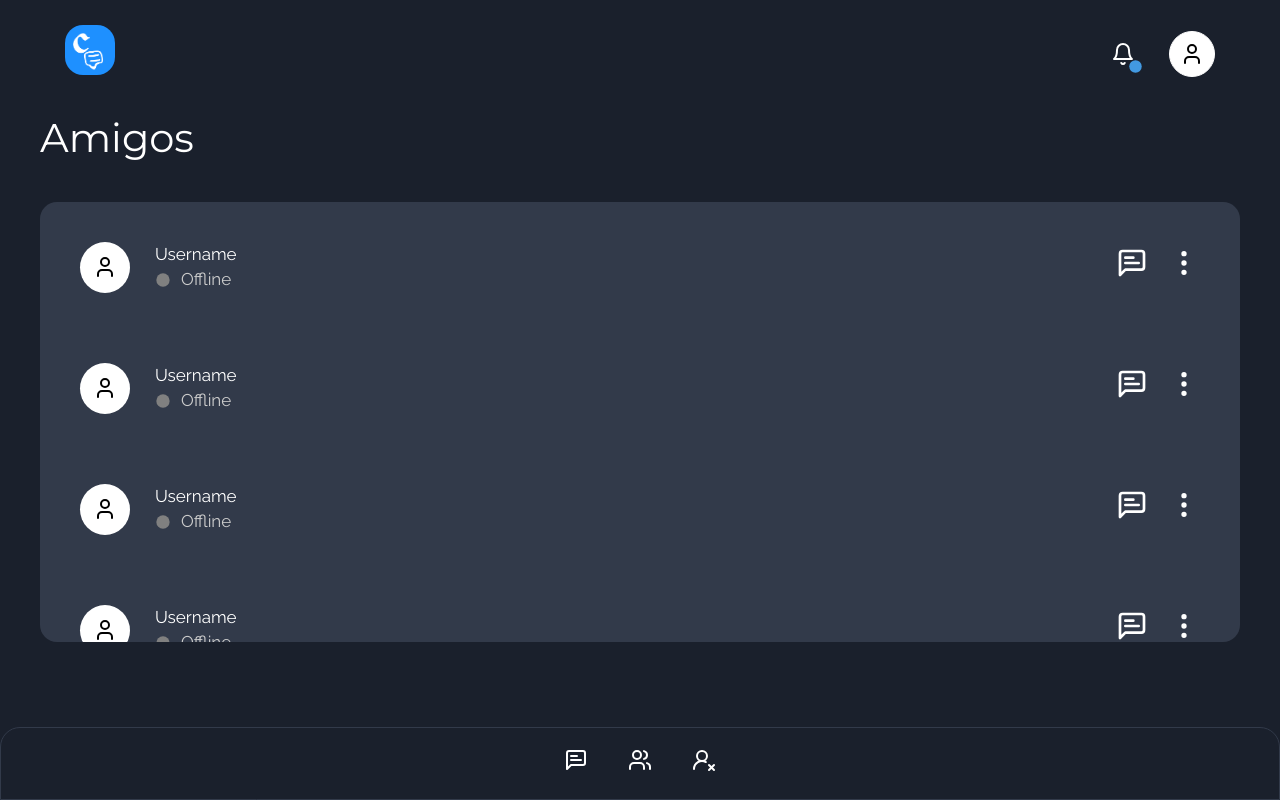
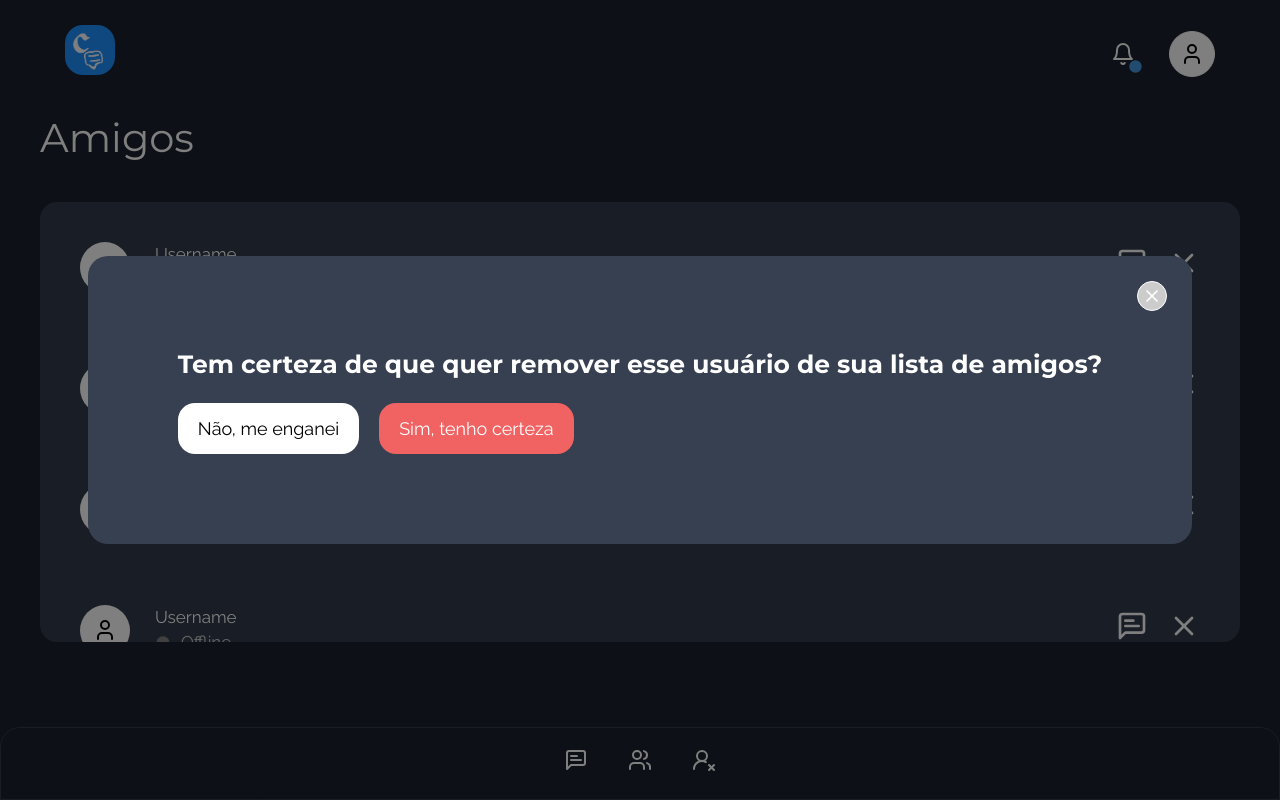
Before and after one commit to Kaua2123/chathub-client, a React (Vite) app: page /friends in a window 1280 px wide. Both pictures are taken after a click on the icon 1184 px from the left and 263 px from the top of the page. Shown: the top 800 px of the page. Built offline with nearby package versions, Linux system fonts and the light colour scheme.

Commit message:
feat: Adiciona modal para confirmação de exclusão de amigos

```diff
--- a/src/components/FriendCard/FriendCard.tsx
+++ b/src/components/FriendCard/FriendCard.tsx
@@ -5,18 +5,21 @@ import {
   DivIsOnline,
   DivOptions,
   DivUser,
-  EllipsisVerticalIcon,
   MessageSquareTextIcon,
   UserAvatar,
   UserData,
+  XIcon,
 } from './styled';
 import { useState } from 'react';
+import ModalDeleting from '../../components/ModalDeleting/ModalDeleting';
 
 function FriendCard() {
-  const [isOnline, setIsOnline] = useState(false);
+  const [isOnline] = useState(false);
+  const [isDeleting, setIsDeleting] = useState(false);
 
   return (
     <div>
+      {isDeleting && <ModalDeleting setIsDeleting={setIsDeleting} />}
       <Div>
         <DivUser>
           <UserAvatar>
@@ -39,7 +42,7 @@ function FriendCard() {
             <MessageSquareTextIcon size={32} />
           </Button>
           <Button>
-            <EllipsisVerticalIcon size={32} />
+            <XIcon size={32} onClick={() => setIsDeleting(true)} />
           </Button>
         </DivOptions>
       </Div>
--- a/src/components/FriendCard/styled.ts
+++ b/src/components/FriendCard/styled.ts
@@ -1,4 +1,4 @@
-import { EllipsisVertical, MessageSquareText } from 'lucide-react';
+import { EllipsisVertical, MessageSquareText, X } from 'lucide-react';
 import styled from 'styled-components';
 
 export const Div = styled.div`
@@ -54,11 +54,11 @@ export const MessageSquareTextIcon = styled(MessageSquareText)`
     stroke: ${({ theme }) => theme.colors.lighterBlue};
   }
 `;
-export const EllipsisVerticalIcon = styled(EllipsisVertical)`
+export const XIcon = styled(X)`
   &:hover {
     transition: transform 0.3s;
 
     transform: translateY(-10%);
-    stroke: ${({ theme }) => theme.colors.lighterBlue};
+    stroke: #c67c7c;
   }
 `;
--- /dev/null
+++ b/src/components/ModalDeleting/ModalDeleting.tsx
@@ -0,0 +1,44 @@
+import {
+  Button,
+  CircleXIcon,
+  CloseButton,
+  Container,
+  Div,
+  Modal,
+} from './styled';
+
+export type ModalDeletingProps = {
+  setIsDeleting: React.Dispatch<React.SetStateAction<boolean>>;
+};
+
+function ModalDeleting({ setIsDeleting }: ModalDeletingProps) {
+  return (
+    <div>
+      <Modal>
+        <Container>
+          <CloseButton>
+            <CircleXIcon
+              onClick={() => setIsDeleting(false)}
+              size={20}
+              color="white"
+            />
+          </CloseButton>
+          <Div>
+            <h6 style={{ marginBottom: '2rem' }}>
+              Tem certeza de que quer remover esse usuário de sua lista de
+              amigos?
+            </h6>
+          </Div>
+          <Div>
+            <Button className="cancel-delete-friend-btn">
+              Não, me enganei
+            </Button>
+            <Button className="delete-friend-btn">Sim, tenho certeza</Button>
+          </Div>
+        </Container>
+      </Modal>
+    </div>
+  );
+}
+
+export default ModalDeleting;
--- /dev/null
+++ b/src/components/ModalDeleting/styled.ts
@@ -0,0 +1,124 @@
+import { Image, X } from 'lucide-react';
+import styled from 'styled-components';
+
+export const Modal = styled.div`
+  position: fixed;
+  z-index: 10;
+  top: 0;
+  bottom: 0;
+  left: 0;
+  right: 0;
+  background-color: rgba(0, 0, 0, 0.5);
+  display: flex;
+  flex-flow: row wrap;
+  justify-content: center;
+  align-items: center;
+`;
+
+export const Container = styled.div`
+  position: relative;
+  background-color: ${({ theme }) => theme.colors.mediumBlue};
+  padding: 9rem;
+  border-radius: 2rem;
+`;
+
+export const CloseButton = styled.button`
+  position: absolute;
+  right: 0;
+  top: 0;
+  margin: 2.5rem;
+  border: 1px solid white;
+  background-color: ${({ theme }) => theme.colors.darkGray};
+  padding: 0.4rem;
+  border-radius: 100%;
+  display: flex;
+  align-items: center;
+  transition: 0.3s;
+  cursor: pointer;
+
+  &:hover {
+    background-color: ${({ theme }) => theme.colors.white};
+    & svg {
+      stroke: black;
+    }
+  }
+`;
+
+export const Div = styled.div`
+  display: flex;
+  flex-flow: row wrap;
+  gap: 2rem;
+
+  .delete-friend-btn {
+    color: white;
+    background-color: ${({ theme }) => theme.colors.red};
+  }
+
+  .cancel-delete-friend-btn {
+    color: black;
+    background-color: ${({ theme }) => theme.colors.white};
+  }
+`;
+
+export const Button = styled.button`
+  background-color: ${({ theme }) => theme.colors.lighterBlue};
+  border-radius: 1.7rem;
+  color: ${({ theme }) => theme.colors.white};
+  padding: 1.5rem 2rem;
+  z-index: 2;
+  position: relative;
+  border: none;
+  font-family: 'Raleway';
+  font-size: 1.8rem;
+  display: flex;
+  flex-direction: row;
+  align-items: center;
+  justify-content: center;
+  cursor: pointer;
+  transition: transform 0.2s;
+
+  &:hover {
+    transform: scale(1.05);
+    color: ${({ theme }) => theme.colors.lightGray};
+  }
+`;
+
+export const Input = styled.input`
+  width: 100%;
+  background-color: ${({ theme }) => theme.colors.white};
+  font-family: 'Raleway';
+  font-size: 1.8rem;
+  outline: none;
+  border: 1px solid ${({ theme }) => theme.colors.black};
+  transition: transform 0.3s;
+  border-radius: 0.9rem;
+  padding-left: 4rem;
+  padding: 1.6rem;
+
+  &:focus {
+    border: 1px solid ${({ theme }) => theme.colors.lighterBlue};
+  }
+`;
+
+export const GroupImage = styled.div`
+  display: flex;
+  flex-flow: column wrap;
+  justify-content: center;
+  align-items: center;
+  gap: 3rem;
+`;
+
+export const GroupData = styled.div`
+  label {
+    color: ${({ theme }) => theme.colors.white};
+    font-family: Raleway;
+    font-size: 1.7rem;
+  }
+
+  display: flex;
+  flex-flow: column wrap;
+  align-items: flex-start;
+`;
+
+export const CircleXIcon = styled(X)``;
+export const ImageIcon = styled(Image)``;
--- a/src/pages/Friends/Friends.tsx
+++ b/src/pages/Friends/Friends.tsx
@@ -8,7 +8,6 @@ function Friends() {
   return (
     <div>
       <Navbar />
-
       <Div>
         <p className="title">Amigos</p>
         <DivFriends>
--- a/src/styles/theme.ts
+++ b/src/styles/theme.ts
@@ -7,6 +7,7 @@ export interface ITheme {
     darkGray: string;
     lightGray: string;
     white: string;
+    red: string;
   };
 }
 
@@ -19,5 +20,6 @@ export const theme: ITheme = {
     darkGray: '#CCCCCC',
     lightGray: 'F5F5F5',
     white: '#fff',
+    red: '#F16363',
   },
 };
```
